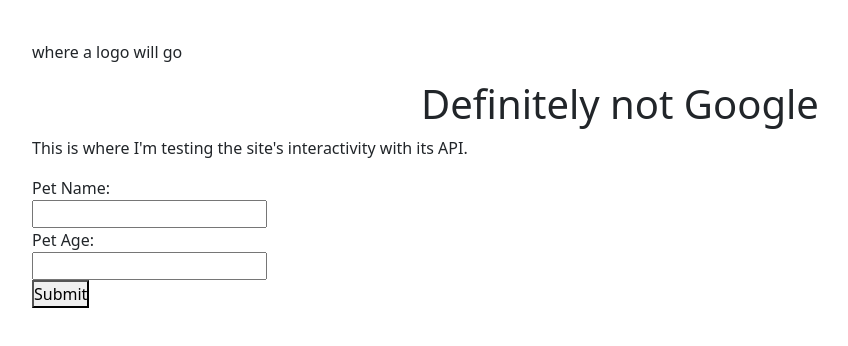
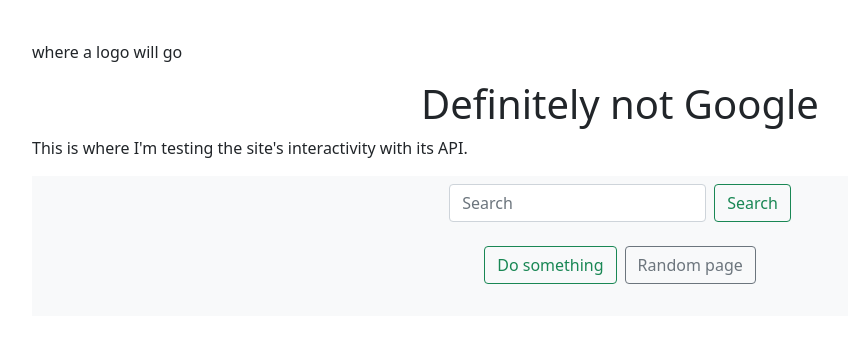
Before and after one commit to millman97/Definitely-Not-Google, a plain HTML site: page index.html in a window 1280 px wide. Shown: the whole page, without its empty margins (20-868 px from the left). Drawn offline with nearby package versions, Linux system fonts and the light colour scheme; no server answers.

Commit message:
add buttons and search bar to page

```diff
--- a/index.html
+++ b/index.html
@@ -13,13 +13,25 @@
     <p>where a logo will go</p>
     <h1 class="text-center">Definitely not Google</h1>
     <p>This is where I'm testing the site's interactivity with its API.</p>
-    <form>
-        <label for="petNameText">Pet Name: </label>
-        <input type="text" name="petNameText" id="petNameText">
-        <label for="petAge">Pet Age: </label>
-        <input type="number" name="petAge" id="petAge">
-        <button type="submit">Submit</button>
-    </form>
+
+
+    <nav class="navbar navbar-light bg-light">
+        <div class="container-fluid">
+          <form class="d-flex">
+            <input class="form-control me-2" type="search" placeholder="Search" aria-label="Search">
+            <button class="btn btn-outline-success" type="submit">Search</button>
+
+          </form>
+
+
+        </div>
+        <div class="container-fluid p-4">
+            <form class="d-flex">
+                <button class="btn btn-outline-success me-2" type="button">Do something</button>
+                <button class="btn btn-outline-secondary" type="button">Random page</button>
+              </form>
+        </div>
+      </nav>
 
 
 </body>
```
